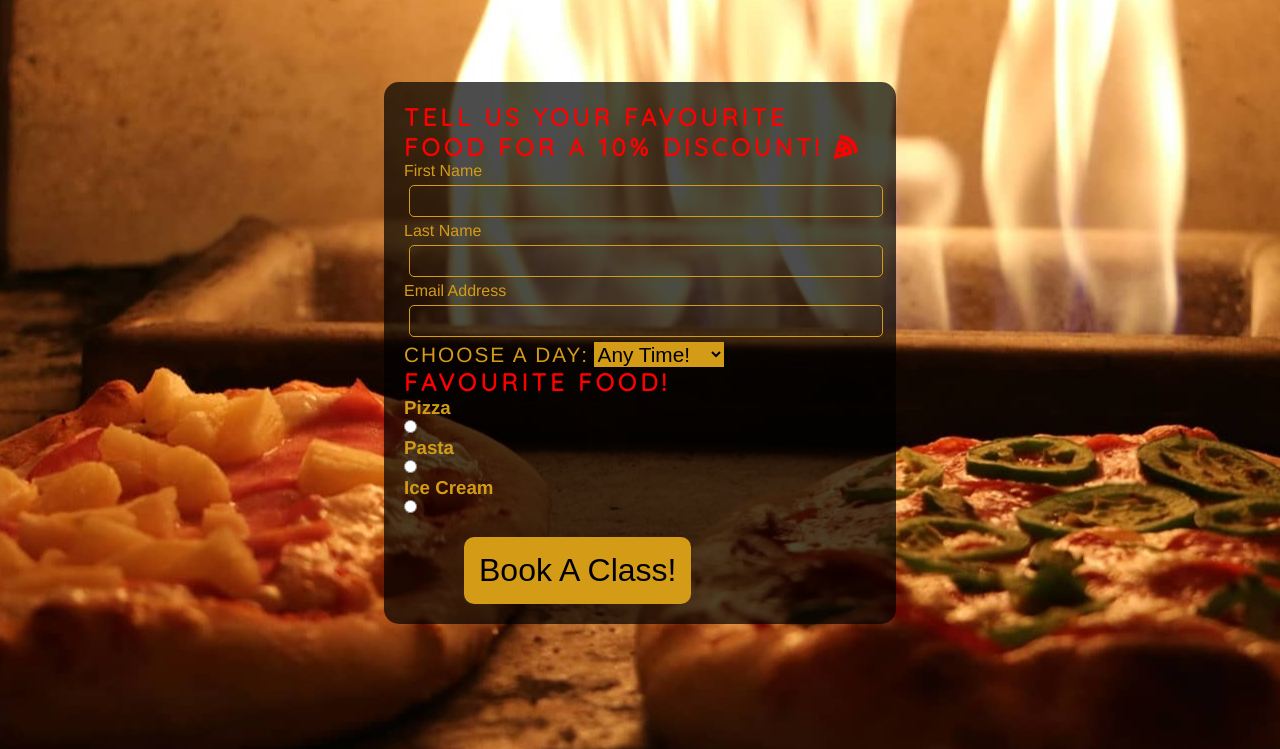
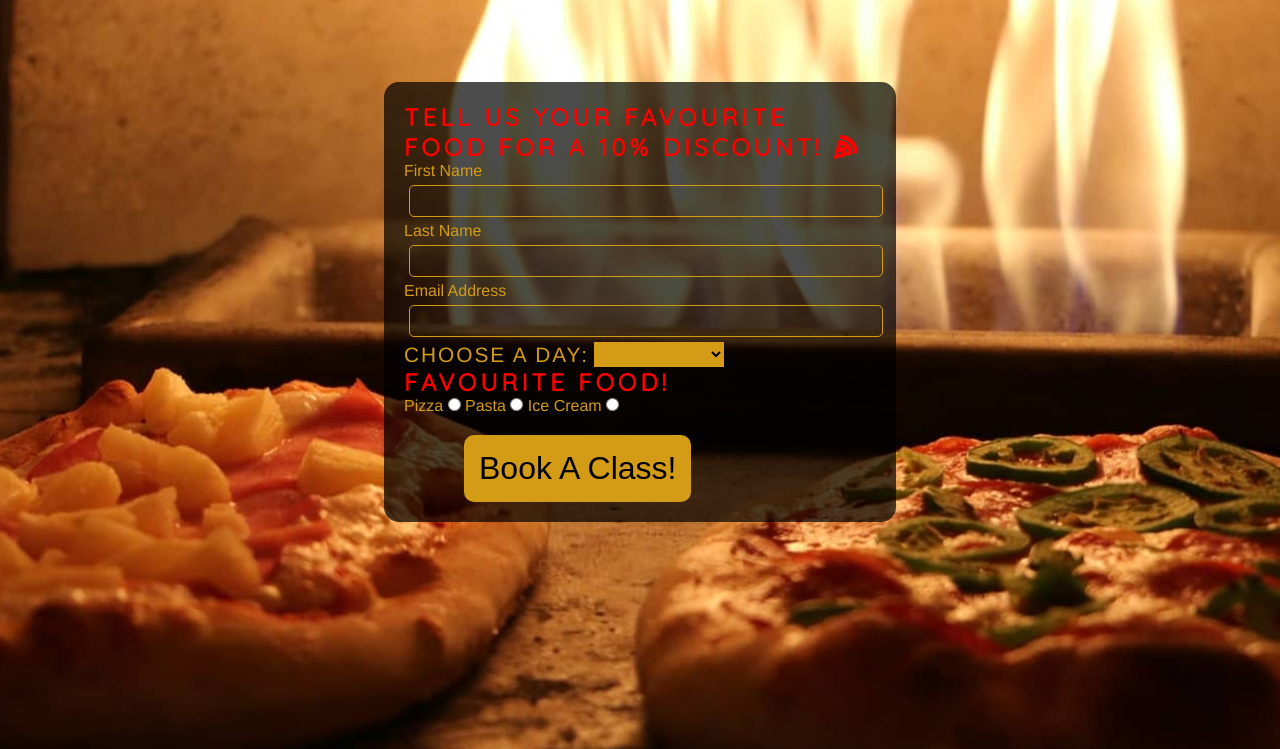
Before and after one commit to Mark8495/Pizza-Palace, a plain HTML site: page booking.html in a window 1280 px wide. Shown: the part 78-827 px from the top of the page. Drawn offline with Linux system fonts and the light colour scheme.

Commit message:
fixed more validation errors

```diff
--- a/booking.html
+++ b/booking.html
@@ -1,5 +1,6 @@
 <!DOCTYPE html>
 <html lang="en">
+
 <head>
     <meta charset="UTF-8">
     <meta http-equiv="X-UA-Compatible" content="IE=edge">
@@ -10,6 +11,7 @@
 
     <title>Pizza Palace</title>
 </head>
+
 <body>
     <header>
         <!-- Logo for Site -->
@@ -21,29 +23,29 @@
             <ul>
                 <li><a href="booking.html" class="active">Classes</a></li>
                 <li><a href="gallery.html">Gallery</a></li>
-                <li><a href="index.html" >Home</a></li>
+                <li><a href="index.html">Home</a></li>
             </ul>
         </nav>
     </header>
     <main>
         <!-- Booking Form for classes plus discount. -->
-         </section>
+
         <section id="booking-container">
             <!-- image taken from  https://www.pexels.com/photo/two-pizza-in-stove-1093015/-->
             <!-- background image for the form -->
             <section id="form-image"></section>
 
-                <form class="booking-form booking-left-side" method="GET" action="formresponse.html">
-                    <h2>Tell us your Favourite Food for a 10% discount! <i class="fas fa-pizza-slice"></i></h2>
+            <form class="booking-form booking-left-side" method="GET" action="formresponse.html">
+                <h2>Tell us your Favourite Food for a 10% discount! <i class="fas fa-pizza-slice"></i></h2>
                 <label for="fname">First Name</label>
                 <input id="fname" class="text-form" type="text" name="first_name" required />
                 <label for="lname">Last Name</label>
-                <input id="lname" class="text-form" type="text"  name="last_name" required />
+                <input id="lname" class="text-form" type="text" name="last_name" required />
                 <label for="email">Email Address</label>
-                <input id="email" class="text-form" type="email" name="email_address" required/>
+                <input id="email" class="text-form" type="email" name="email_address" required />
                 <label for="times" class="select-text">Choose a day:</label>
                 <select id="times" name="times" required>
-                    <option>Any Time!</option>
+                    <option></option>
                     <option value="Monday">Monday</option>
                     <option value="Wednesday">Wednesday</option>
                     <option value="friday">Friday</option>
@@ -53,24 +55,32 @@
 
                 <!-- favourite food selector for discount -->
                 <h2>Favourite Food!</h2>
-                <label for="pizza"><h3>Pizza</h3></label>
+                <label for="pizza">
+                    Pizza
+                </label>
                 <input type="radio" id="pizza" name="favFood" value="pizza" required>
-                <label for="pasta"><h3>Pasta</h3></label>
-                <input type="radio" id="pasta" name="favFood"   value="pasta" required>
-                <label for="icecream"><h3>Ice Cream</h3></label>
-                <input type="radio" id="icecream" name="favFood"   value="icecream" required>
+                <label for="pasta">
+                    Pasta
+                </label>
+                <input type="radio" id="pasta" name="favFood" value="pasta" required>
+                <label for="icecream">
+                    Ice Cream
+                </label>
+                <input type="radio" id="icecream" name="favFood" value="icecream" required>
                 <br>
                 <input type="submit" class="form-button" value="Book A Class!">
 
 
-                </form>
+            </form>
 
             </div>
         </section>
 
         <!-- class times and dates -->
         <section id="timesheet">
-            <section id="class-times"><h2>Class Times</h2></section>
+            <section id="class-times">
+                <h2>Class Times</h2>
+            </section>
             <div>
                 <h2>Pizza<i class="fas fa-pizza-slice"></i></h2>
                 <br>
@@ -98,7 +108,7 @@
                 <h3>10:30</h3>
             </div>
             <div>
-            <h2>Kiddies class<i class="fas fa-child"></i></h2>
+                <h2>Kiddies class<i class="fas fa-child"></i></h2>
                 <h3>Sunday</h3>
                 <h3>2 hours</h3>
                 <h3>11:30</h3>
@@ -110,16 +120,21 @@
             <!-- Social Media Links and Icons -->
             <ul class="social-networks">
                 <li>
-                    <a href="https://www.facebook.com/" target="_blank" rel="noopener" aria-label="Visit our facebook page(opens in new tab)"><i class="fab fa-facebook-square"></i></a>
+                    <a href="https://www.facebook.com/" target="_blank" rel="noopener"
+                        aria-label="Visit our facebook page(opens in new tab)"><i
+                            class="fab fa-facebook-square"></i></a>
                 </li>
                 <li>
-                    <a href="https://twitter.com/" target="_blank" rel="noopener" aria-label="Visit our twitter page(opens in new tab)"><i class="fab fa-twitter"></i></a>
+                    <a href="https://twitter.com/" target="_blank" rel="noopener"
+                        aria-label="Visit our twitter page(opens in new tab)"><i class="fab fa-twitter"></i></a>
                 </li>
                 <li>
-                    <a href="https://www.youtube.com/" target="_blank" rel="noopener" aria-label="Visit our Youtube page(opens in new  tab)"><i class="fab fa-youtube"></i></a>
+                    <a href="https://www.youtube.com/" target="_blank" rel="noopener"
+                        aria-label="Visit our Youtube page(opens in new  tab)"><i class="fab fa-youtube"></i></a>
                 </li>
                 <li>
-                    <a href="https://www.instagram.com/" target="_blank" rel="noopener" aria-label="Visit our Instagram page(opens in new tab)"><i class="fab fa-instagram"></i></a>
+                    <a href="https://www.instagram.com/" target="_blank" rel="noopener"
+                        aria-label="Visit our Instagram page(opens in new tab)"><i class="fab fa-instagram"></i></a>
                 </li>
             </ul>
         </div>
```
